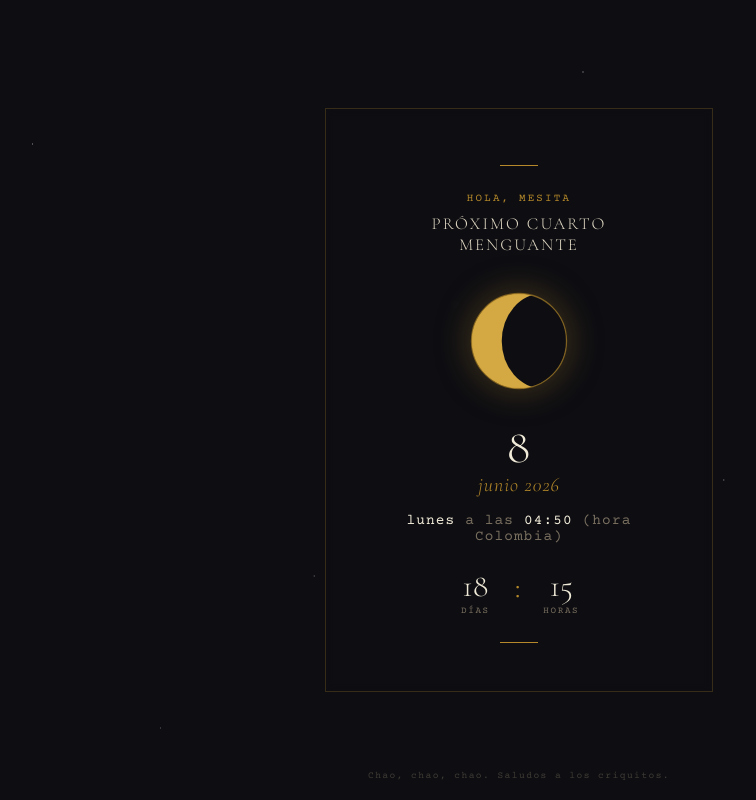
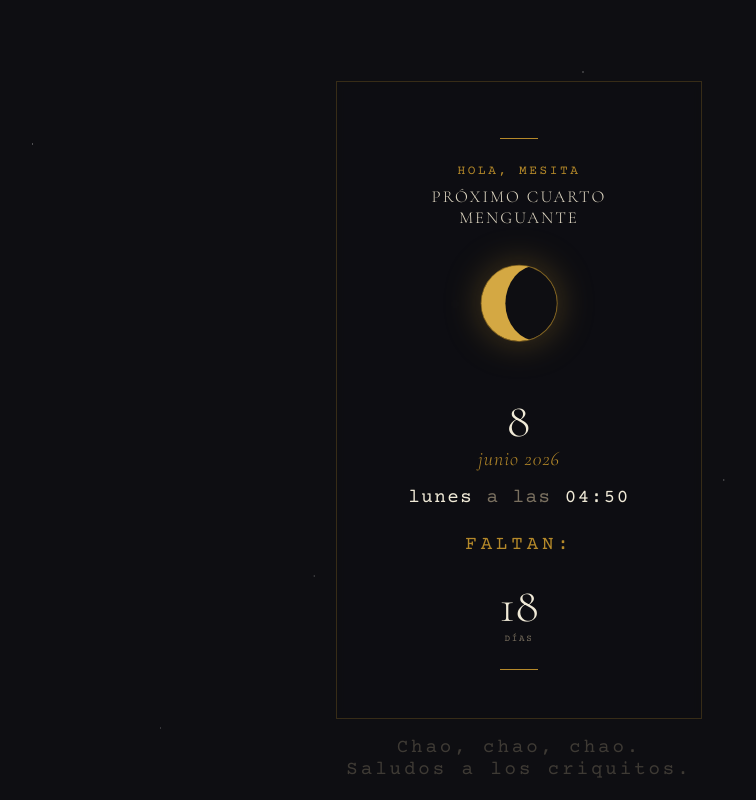
Before and after one commit to Konzard2/luna, a plain HTML site: page index.html in a window 1280 px wide. Shown: the whole page, without its empty margins (121-877 px from the left). Drawn offline with nearby package versions, Linux system fonts and the light colour scheme.

Commit message:
Changed font sizes

```diff
--- a/index.html
+++ b/index.html
@@ -85,8 +85,8 @@
       position: relative;
     }
     .moon-wrap svg {
-      width: 100%;
-      height: 100%;
+      width: 80%;
+      height: 80%;
       filter: drop-shadow(0 0 18px rgba(181,137,42,.35));
       animation: pulse 5s ease-in-out infinite;
     }
@@ -97,7 +97,7 @@
 
     .label {
       font-family: 'Courier Prime', monospace;
-      font-size: .68rem;
+      font-size: .80rem;
       letter-spacing: .2em;
       text-transform: uppercase;
       color: var(--gold);
@@ -131,7 +131,7 @@
     .time-line {
       margin-top: 1.1rem;
       font-family: 'Courier Prime', monospace;
-      font-size: .9rem;
+      font-size: 1.2rem;
       color: var(--dim);
       letter-spacing: .08em;
     }
@@ -139,6 +139,15 @@
       color: var(--paper);
       font-weight: 400;
     }
+
+	.faltan-label {
+	margin-top: 1.6rem;
+	font-family: 'Courier Prime', monospace;
+	font-size: 1.2rem;
+	letter-spacing: .2em;
+	text-transform: uppercase;
+	color: var(--gold);
+	}
 
     .countdown {
       margin-top: 1.6rem;
@@ -153,7 +162,7 @@
       gap: .25rem;
     }
     .unit .n {
-      font-size: 2rem;
+      font-size: 3rem;
       font-weight: 300;
       line-height: 1;
       color: var(--paper);
@@ -189,7 +198,7 @@
       width: 100%;
       text-align: center;
       font-family: 'Courier Prime', monospace;
-      font-size: .6rem;
+      font-size: 1.2rem;
       letter-spacing: .15em;
       color: rgba(122,112,96,.45);
       z-index: 1;
@@ -225,14 +234,13 @@
 
   <div id="time-line" class="time-line"></div>
 
-  <div class="countdown" id="countdown">
+  <div class="faltan-label">Faltan:</div>
+	<div class="countdown" id="countdown">
     <div class="unit"><span class="n" id="cd-d">—</span><span class="u">días</span></div>
-    <span class="sep">:</span>
-    <div class="unit"><span class="n" id="cd-h">—</span><span class="u">horas</span></div>
   </div>
 </div>
 
-<div class="footer">Chao, chao, chao. Saludos a los criquitos.</div>
+<div class="footer">Chao, chao, chao.<br>Saludos a los criquitos.</div>
 
 <script>
 // ─────────────────────────────────────────────
@@ -404,7 +412,7 @@ function render() {
     `${d} <span>${mon} ${yr}</span>`;
 
   document.getElementById('time-line').innerHTML =
-    `<strong>${dow}</strong> a las <strong>${hh}:${mm}</strong> (hora Colombia)`;
+    `<strong>${dow}</strong> a las <strong>${hh}:${mm}</strong>`;
 }
 
 function updateCountdown() {
```
